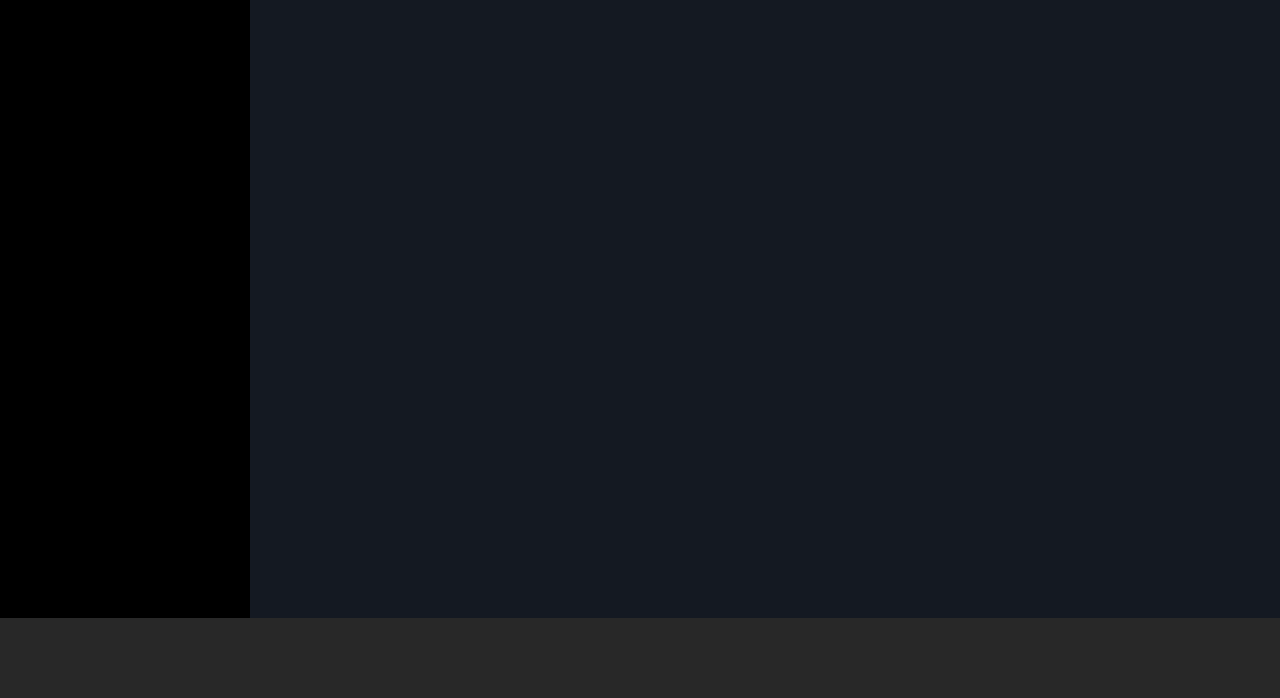
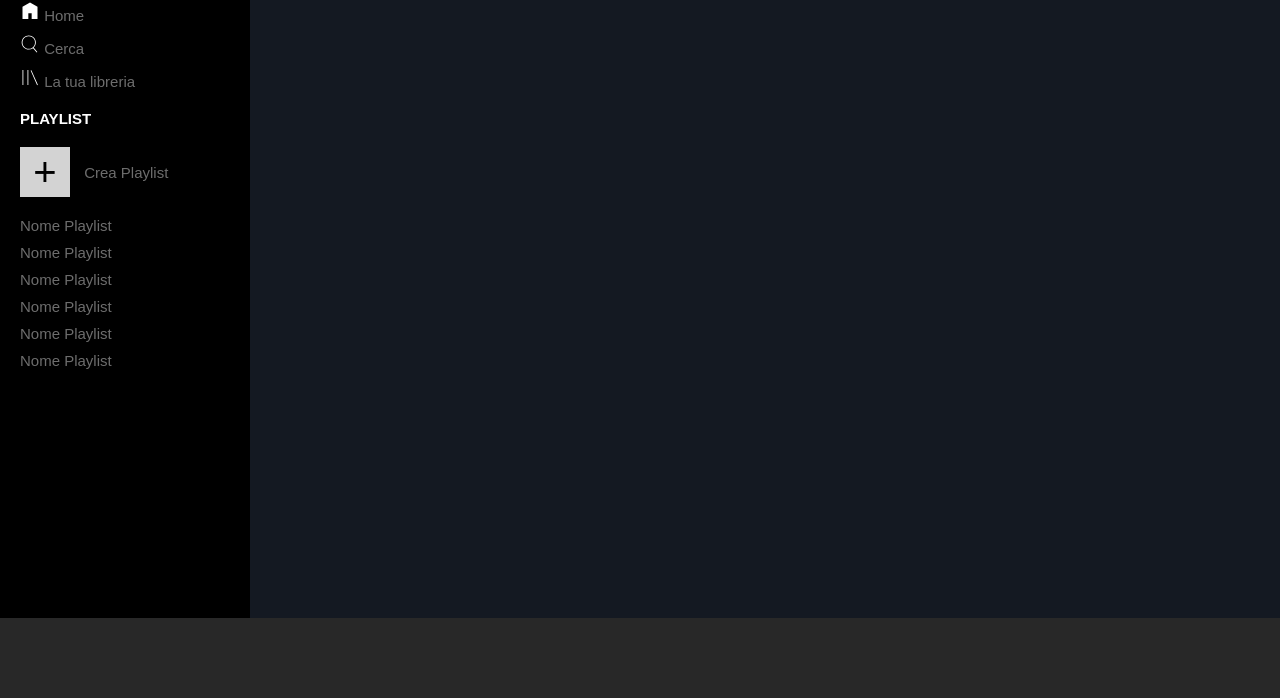
Before and after one commit to Faber000/html-css-spotifyweb, a plain HTML site: page index.html in a window 1280 px wide. Shown: the part 102-800 px from the top of the page. Drawn offline with Linux system fonts and the light colour scheme.

Commit message:
aggiunta menu

```diff
--- a/css/style.css
+++ b/css/style.css
@@ -2,6 +2,22 @@
     box-sizing: border-box;
     padding: 0;
     margin: 0;
+    font-family: 'Montserrat', sans-serif;
+    font-size: 15px;
+}
+
+ul {
+    list-style-type: none;
+}
+
+li {
+    margin-top: 10px;
+}
+
+h4 {
+    margin-top: 20px;
+    margin-bottom: 20px;
+    color: white;
 }
 
 main {
@@ -18,10 +34,23 @@ footer {
     bottom: 0;
 }
 
-.menu {
+.icon {
+    width: 20px;
+    height: 20px;
+}
+
+.menu-container {
     width:250px;
     height: 100vh;
     background-color: black;
+    padding: 20px;
+    color: rgb(109, 109, 109);
+
+}
+
+.playlist-span {
+    margin-left: 10px;
+    vertical-align: middle;
 
 }
 
@@ -29,7 +58,7 @@ footer {
     flex-direction: row;
 }
 
-.upgrade {
+.upgrade-container {
     height: 100px;
     width: calc(100vw - 250px);
     background-color: rgb(8, 11, 18);
@@ -40,3 +69,26 @@ footer {
     width: 100%;
     background-color: rgb(20, 25, 34);
 }
+
+.logo {
+    width: 150px;
+    height: 70px;
+
+}
+
+.create-playlist-button {
+    width:50px;
+    height: 50px;
+    background-color: lightgrey;
+    border: none;
+    font-size: 40px;
+    vertical-align: middle;
+}
+
+.create-playlist-div {
+    height: fit-content;
+}
+
+.playlist-list {
+    margin-top: 20px;
+}
--- a/index.html
+++ b/index.html
@@ -5,16 +5,47 @@
         <meta http-equiv="X-UA-Compatible" content="IE=edge">
         <meta name="viewport" content="width=device-width, initial-scale=1.0">
         <link rel="stylesheet" href="css/style.css">
+        <script src="https://kit.fontawesome.com/3776d4d22d.js"></script>
         <title>Spotify</title>
     </head>
     <body>
         <main>
-            <div class="menu"></div>
+            <div class="menu-container">
+
+                <img class="logo" src="img/logo.svg" alt="">
+
+                <ul class="menu-list">
+                    <li><img class="icon" src="img/home.svg" alt="">  Home</li>
+                    <li><img class="icon" src="img/search.svg" alt="">  Cerca</li>
+                    <li><img class="icon" src="img/libreria.svg" alt="">  La tua libreria</li>
+                </ul>
+
+                <h4>PLAYLIST</h4>
+
+                <div class="create-playlist-div">
+
+                    <button class="create-playlist-button">+</button>
+                    <span class="playlist-span">Crea Playlist</span>
+
+                </div>
+
+                <ul class="playlist-list">
+                    <li>Nome Playlist</li>
+                    <li>Nome Playlist</li>
+                    <li>Nome Playlist</li>
+                    <li>Nome Playlist</li>
+                    <li>Nome Playlist</li>
+                    <li>Nome Playlist</li>
+                </ul>
+            </div>
+
             <div class="container-big">
-                <div class="upgrade"></div>
+                <div class="upgrade-container"></div>
                 <div class="container-small"></div>
             </div>
+
         </main>
+
         <footer></footer>
     </body>
 </html>
```
